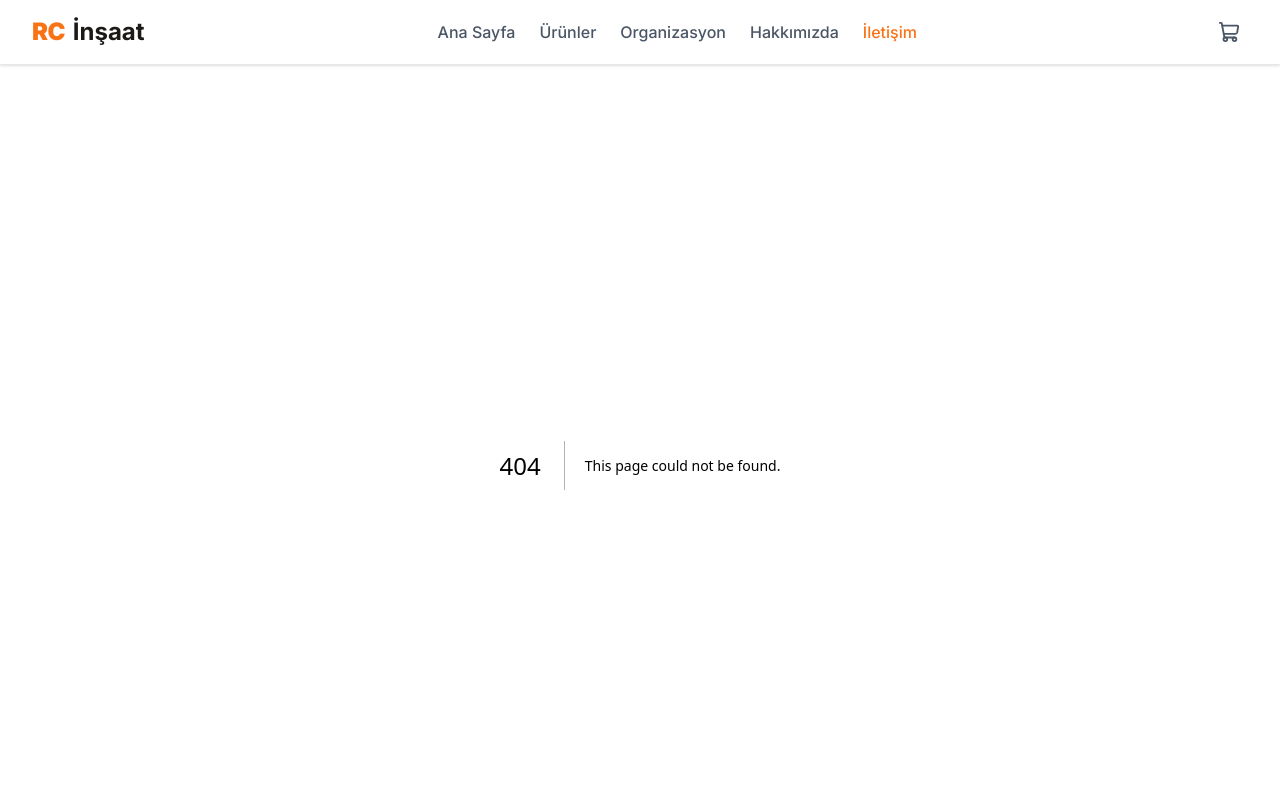
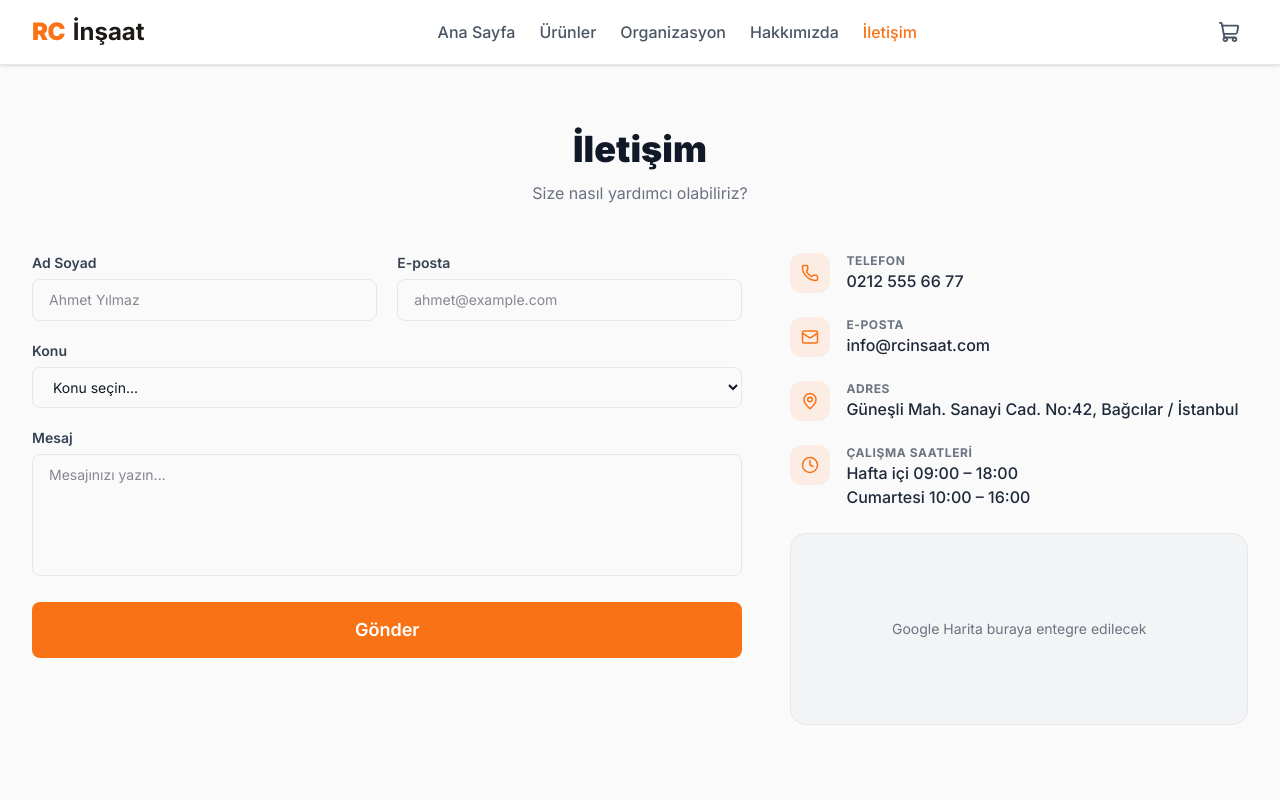
Before and after one commit to osmandayi/rc-santiye, a Next.js app: page /contact in a window 1280 px wide. Before the commit this address had no page. Shown: the top 800 px of the page. Built offline with nearby package versions, Linux system fonts and the light colour scheme.

Commit message:
feat: add about and contact pages

```diff
--- /dev/null
+++ b/src/app/about/page.tsx
@@ -0,0 +1,75 @@
+import Image from 'next/image'
+import { StatsBar } from '@/components/shared/StatsBar'
+import { Target, Eye } from 'lucide-react'
+
+export default function AboutPage() {
+  return (
+    <>
+      {/* Hero */}
+      <section className="bg-secondary text-white py-16">
+        <div className="max-w-7xl mx-auto px-4 sm:px-6 lg:px-8 text-center">
+          <h1 className="text-4xl md:text-5xl font-black mb-4">Hakkımızda</h1>
+          <p className="text-gray-300 text-xl max-w-2xl mx-auto">
+            2018'den bu yana inşaat oyuncakları dünyasının tutku dolu adresi.
+          </p>
+        </div>
+      </section>
+
+      {/* Story */}
+      <section className="py-16 bg-white">
+        <div className="max-w-7xl mx-auto px-4 sm:px-6 lg:px-8">
+          <div className="grid grid-cols-1 lg:grid-cols-2 gap-12 items-center">
+            <div>
+              <h2 className="text-3xl font-black mb-6">Hikayemiz</h2>
+              <p className="text-gray-600 leading-relaxed mb-4">
+                RC İnşaat, 2018 yılında İstanbul'da küçük bir oyuncak mağazası olarak kuruldu. Kurucularımızın inşaat araçlarına olan tutkusu, kısa sürede Türkiye'nin önde gelen inşaat oyuncağı uzmanlarından birine dönüştü.
+              </p>
+              <p className="text-gray-600 leading-relaxed mb-4">
+                Bugün 200'den fazla ürün çeşidi, 3.000'i aşkın mutlu müşteri ve 500'den fazla başarılı organizasyonla çocukların hayal dünyasını renklendirelim.
+              </p>
+              <p className="text-gray-600 leading-relaxed">
+                BRUDER, SIKU ve Diecast Masters gibi dünya markalarının Türkiye distribütörlüğünü yürütüyor, aynı zamanda özel inşaat temalı doğum günü organizasyonları düzenliyoruz.
+              </p>
+            </div>
+            <div className="relative h-80 rounded-2xl overflow-hidden">
+              <Image
+                src="https://images.unsplash.com/photo-1558618666-fcd25c85cd64?w=800"
+                alt="RC İnşaat hikayesi"
+                fill
+                className="object-cover"
+              />
+            </div>
+          </div>
+        </div>
+      </section>
+
+      <StatsBar />
+
+      {/* Mission & Vision */}
+      <section className="py-16 bg-gray-50">
+        <div className="max-w-7xl mx-auto px-4 sm:px-6 lg:px-8">
+          <div className="grid grid-cols-1 md:grid-cols-2 gap-8">
+            <div className="bg-white rounded-2xl p-8 border border-gray-100">
+              <div className="w-12 h-12 bg-primary/10 rounded-xl flex items-center justify-center mb-4">
+                <Target size={24} className="text-primary" />
+              </div>
+              <h3 className="text-2xl font-black mb-3">Misyonumuz</h3>
+              <p className="text-gray-600 leading-relaxed">
+                Her çocuğun hayal kurmasına, keşfetmesine ve yaratıcılığını geliştirmesine katkı sağlayan kaliteli oyuncakları en erişilebilir şekilde sunmak.
+              </p>
+            </div>
+            <div className="bg-white rounded-2xl p-8 border border-gray-100">
+              <div className="w-12 h-12 bg-primary/10 rounded-xl flex items-center justify-center mb-4">
+                <Eye size={24} className="text-primary" />
+              </div>
+              <h3 className="text-2xl font-black mb-3">Vizyonumuz</h3>
+              <p className="text-gray-600 leading-relaxed">
+                Türkiye'nin her şehrinde bir RC İnşaat deneyimi yaşatmak; çocukların inşaat dünyasıyla tanışmasına öncülük eden lider marka olmak.
+              </p>
+            </div>
+          </div>
+        </div>
+      </section>
+    </>
+  )
+}
--- /dev/null
+++ b/src/app/contact/page.tsx
@@ -0,0 +1,89 @@
+'use client'
+
+import { useState } from 'react'
+import { Phone, Mail, MapPin, Clock } from 'lucide-react'
+import { Button } from '@/components/ui/Button'
+
+export default function ContactPage() {
+  const [submitted, setSubmitted] = useState(false)
+
+  function handleSubmit(e: React.FormEvent) {
+    e.preventDefault()
+    setSubmitted(true)
+  }
+
+  return (
+    <div className="max-w-7xl mx-auto px-4 sm:px-6 lg:px-8 py-16">
+      <h1 className="text-4xl font-black text-center mb-3">İletişim</h1>
+      <p className="text-center text-text-muted mb-12">Size nasıl yardımcı olabiliriz?</p>
+
+      <div className="grid grid-cols-1 lg:grid-cols-5 gap-12">
+        {/* Form */}
+        <div className="lg:col-span-3">
+          {submitted ? (
+            <div className="bg-green-50 border border-green-200 rounded-2xl p-8 text-center">
+              <div className="text-5xl mb-4">✅</div>
+              <h3 className="text-xl font-bold text-green-800 mb-2">Mesajınız İletildi!</h3>
+              <p className="text-green-700">En kısa sürede size dönüş yapacağız.</p>
+              <Button className="mt-4" onClick={() => setSubmitted(false)} variant="outline">Yeni Mesaj Gönder</Button>
+            </div>
+          ) : (
+            <form onSubmit={handleSubmit} className="space-y-5">
+              <div className="grid grid-cols-1 sm:grid-cols-2 gap-5">
+                <div>
+                  <label className="block text-sm font-semibold text-gray-700 mb-1.5">Ad Soyad</label>
+                  <input required type="text" className="w-full border border-gray-200 rounded-lg px-4 py-2.5 text-sm focus:outline-none focus:ring-2 focus:ring-primary/30 focus:border-primary" placeholder="Ahmet Yılmaz" />
+                </div>
+                <div>
+                  <label className="block text-sm font-semibold text-gray-700 mb-1.5">E-posta</label>
+                  <input required type="email" className="w-full border border-gray-200 rounded-lg px-4 py-2.5 text-sm focus:outline-none focus:ring-2 focus:ring-primary/30 focus:border-primary" placeholder="ahmet@example.com" />
+                </div>
+              </div>
+              <div>
+                <label className="block text-sm font-semibold text-gray-700 mb-1.5">Konu</label>
+                <select required className="w-full border border-gray-200 rounded-lg px-4 py-2.5 text-sm focus:outline-none focus:ring-2 focus:ring-primary/30 focus:border-primary">
+                  <option value="">Konu seçin...</option>
+                  <option>Ürün Bilgisi</option>
+                  <option>Organizasyon Talebi</option>
+                  <option>Toplu Sipariş</option>
+                  <option>Şikayet / Öneri</option>
+                  <option>Diğer</option>
+                </select>
+              </div>
+              <div>
+                <label className="block text-sm font-semibold text-gray-700 mb-1.5">Mesaj</label>
+                <textarea required rows={5} className="w-full border border-gray-200 rounded-lg px-4 py-2.5 text-sm focus:outline-none focus:ring-2 focus:ring-primary/30 focus:border-primary resize-none" placeholder="Mesajınızı yazın..." />
+              </div>
+              <Button type="submit" size="lg" className="w-full">Gönder</Button>
+            </form>
+          )}
+        </div>
+
+        {/* Info */}
+        <div className="lg:col-span-2 space-y-6">
+          {[
+            { icon: Phone, label: 'Telefon', value: '0212 555 66 77' },
+            { icon: Mail, label: 'E-posta', value: 'info@rcinsaat.com' },
+            { icon: MapPin, label: 'Adres', value: 'Güneşli Mah. Sanayi Cad. No:42, Bağcılar / İstanbul' },
+            { icon: Clock, label: 'Çalışma Saatleri', value: 'Hafta içi 09:00 – 18:00\nCumartesi 10:00 – 16:00' },
+          ].map(item => (
+            <div key={item.label} className="flex items-start gap-4">
+              <div className="w-10 h-10 bg-primary/10 rounded-xl flex items-center justify-center shrink-0">
+                <item.icon size={18} className="text-primary" />
+              </div>
+              <div>
+                <p className="text-xs font-bold text-text-muted uppercase tracking-wider">{item.label}</p>
+                <p className="text-gray-800 font-medium whitespace-pre-line">{item.value}</p>
+              </div>
+            </div>
+          ))}
+
+          {/* Maps placeholder */}
+          <div className="bg-gray-100 rounded-2xl h-48 flex items-center justify-center border border-gray-200">
+            <p className="text-text-muted text-sm">Google Harita buraya entegre edilecek</p>
+          </div>
+        </div>
+      </div>
+    </div>
+  )
+}
```
